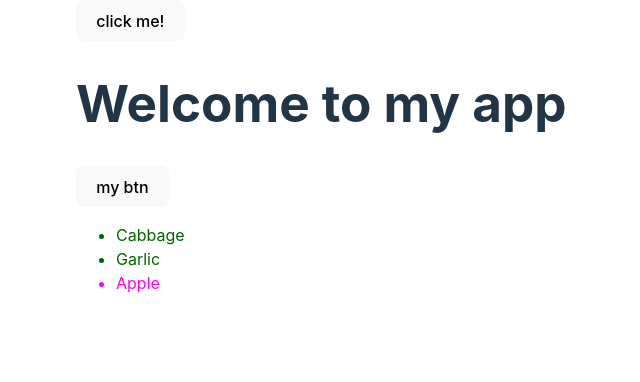
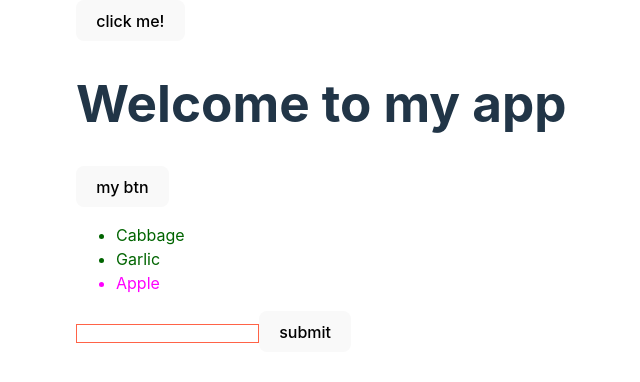
Before and after one commit to Sadman600/react-design-pattern, a React (Vite) app: page / in a window 1280 px wide. Shown: the top 382 px of the page, without its empty margins (308-948 px from the left). Built offline with nearby package versions, Linux system fonts and the light colour scheme.

Commit message:
add ref hook

```diff
--- a/src/App.tsx
+++ b/src/App.tsx
@@ -3,6 +3,7 @@ import "./App.css";
 import MyButton from "./components/MyButton";
 import Profile from "./components/Profile";
 import Products from "./components/Products";
+import UseRefHook from "./pages/UseRefHook";
 
 function App() {
   const [content, setContent] = useState(false);
@@ -13,6 +14,7 @@ function App() {
         <h1>Welcome to my app</h1>
         {content ? <Profile /> : <MyButton />}
         <Products />
+        <UseRefHook />
       </div>
     </>
   );
--- /dev/null
+++ b/src/pages/UseRefHook.tsx
@@ -0,0 +1,28 @@
+import React, { useRef } from "react";
+
+const UseRefHook = () => {
+  const myRef = useRef(null);
+
+  const handleSubmit = (e: React.FormEvent) => {
+    e.preventDefault();
+    console.log(e);
+    console.log(myRef.current.value);
+  };
+
+  return (
+    <div>
+      <form onSubmit={handleSubmit}>
+        <input
+          ref={myRef}
+          style={{ border: "1px solid tomato" }}
+          type="text"
+          name="name"
+          id="name"
+        />
+        <button type="submit">submit</button>
+      </form>
+    </div>
+  );
+};
+
+export default UseRefHook;
```
